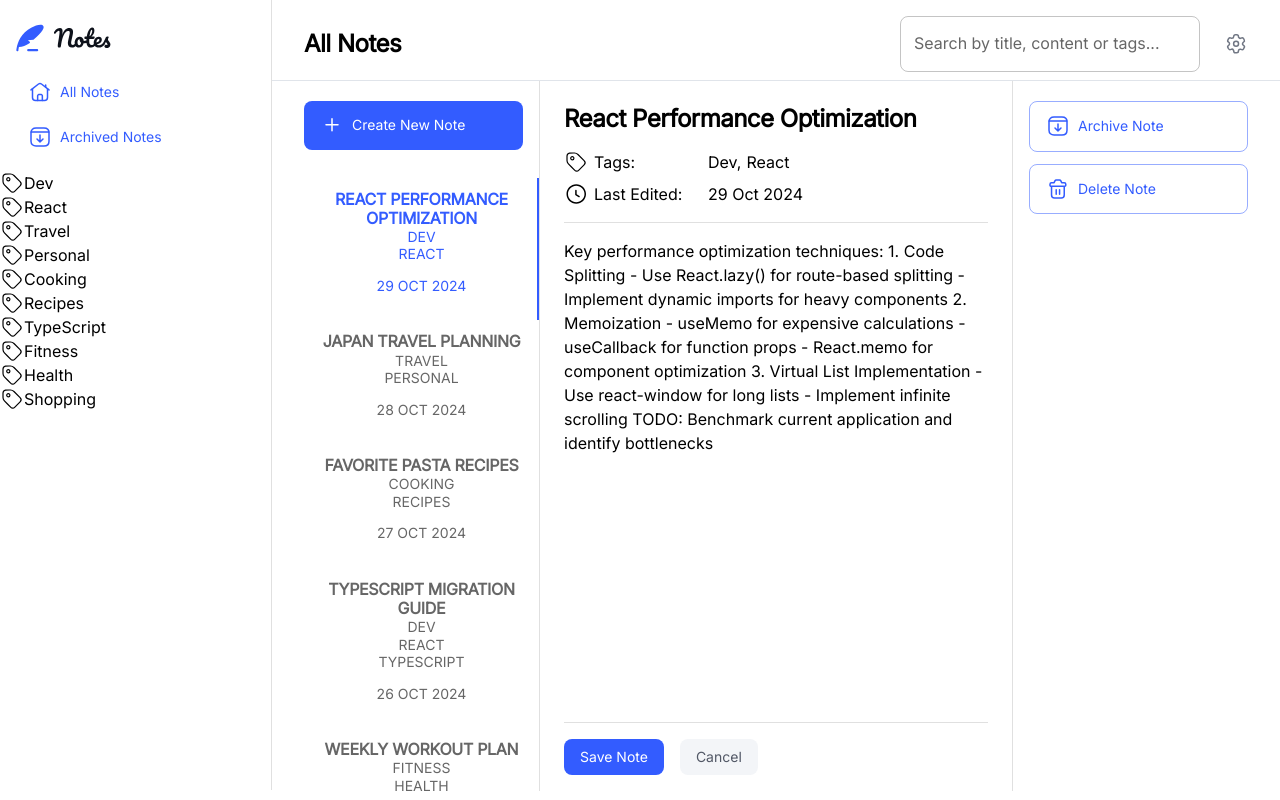
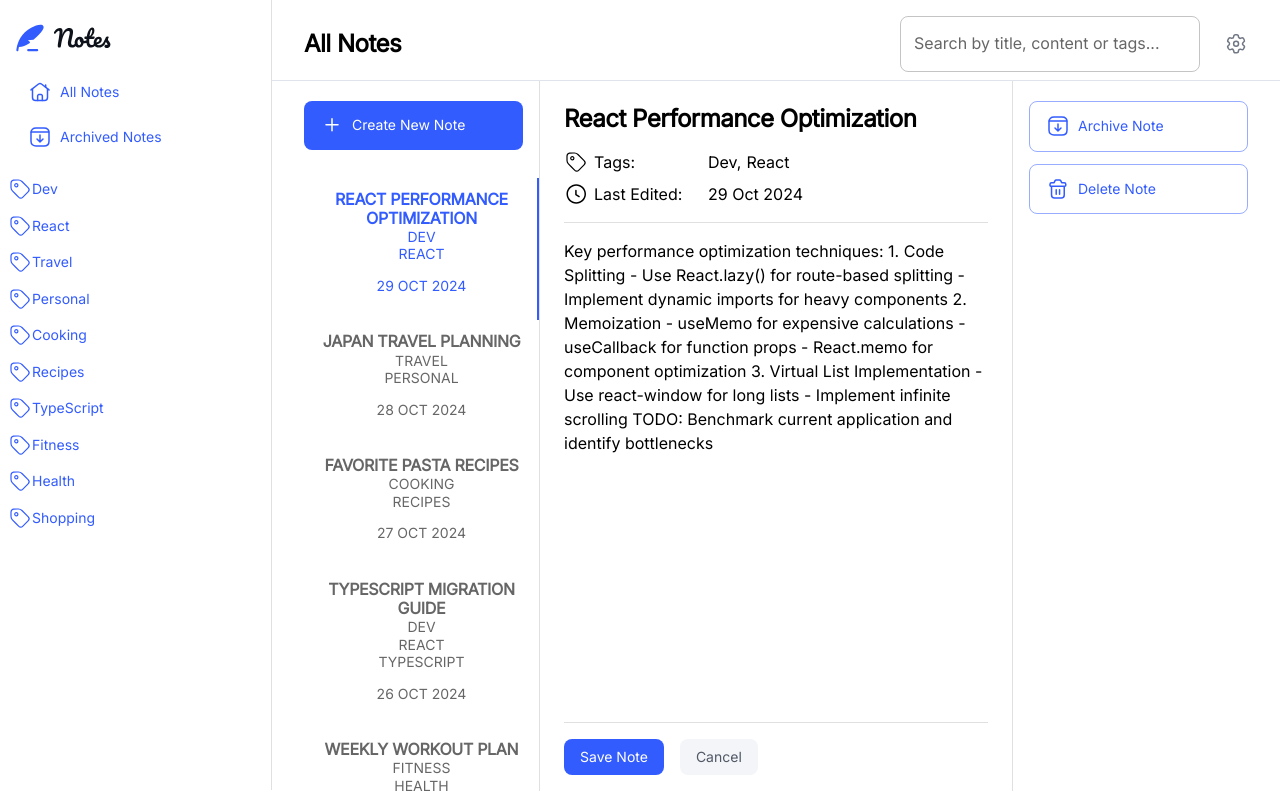
Before and after one commit to Anastasiya2310/NotesTaking, a React (Create React App) app: page / in a window 1280 px wide. Built offline with nearby package versions, Linux system fonts and the light colour scheme.

Commit message:
add filtering notes by tag

```diff
--- a/src/App.tsx
+++ b/src/App.tsx
@@ -22,20 +22,21 @@ import Header from "./components/Header/Header";
 import { IconPlus }  from "./assets/icons";
 
 function App() {
-  let tagsArray = data.notes.flatMap((obj) => obj.tags);
+  const notes = data.notes;
+  const [activeTag, setActiveTag] = useState("");
+  let tagsArray = notes.flatMap((obj) => obj.tags);
   let tagsUnique = [...new Set(tagsArray)];
   const appliedTheme = useTheme();
   const isLargeScreen = useMediaQuery(appliedTheme.breakpoints.up('lg'));
-  const [selectedNoteId, setSelectedNoteId] = useState(data.notes.length > 0 ? "0" : "");
+  const [selectedNoteId, setSelectedNoteId] = useState(notes.length > 0 ? "0" : "");
   const [showArchived, setShowArchived] = useState(false);
-  const filteredIsArchived = data.notes.filter(note => showArchived ? note.isArchived : note);
+  const filteredIsArchived = notes.filter(note => !showArchived ? (activeTag === "" || note.tags?.includes(activeTag)) : note.isArchived);
+  const [title, setTitle] = useState("All Notes");
+
   const headerTitle:ITitle = {
     all: "All Notes",
     archived: "Archived Notes",
-    searched: "",
   }
-  const [title, setTitle] = useState("All Notes");
-
   return (
     <ThemeProvider theme={theme}>
       <Typography variant="body1" component="div">
@@ -51,6 +52,7 @@ function App() {
             setShowArchived={setShowArchived}
             setTitle={setTitle}
             headerTitle={headerTitle}
+            setActiveTag={setActiveTag}
           />
           </Box>
           <Grid2 container sx={{ flexDirection: "column", width: {
@@ -61,10 +63,10 @@ function App() {
           }, alignItems: "flex-start"}}>
             <Header title={title} />
             <TabContext value={selectedNoteId}>
-              <Grid2 container sx={{ alignItems: "flex-start", pl: 4, pr: 4 }}>
+              <Grid2 container sx={{ alignItems: "flex-start", pl: 4, pr: 4, width: "100%" }}>
                 <Grid2 size={{ lg: 3 }}>
                   <Box sx={{ display: "flex" }}>
-                    <Box sx={{ maxHeight: `calc(100vh - 90px)`, overflow: "scroll" }}>
+                    <Box sx={{ maxHeight: `calc(100vh - 90px)`, overflow: "scroll", flexDirection: "column" }}>
                       <TabList
                         onChange={(_event:React.SyntheticEvent, newValue:string) => { setSelectedNoteId(newValue) }}
                         variant="scrollable"
--- a/src/components/SidebarLeft/SidebarLeft.tsx
+++ b/src/components/SidebarLeft/SidebarLeft.tsx
@@ -1,10 +1,18 @@
 import TagsList from "../TagsList/TagsList"
 import logo from "../../assets/images/logo.svg";
 import { ISidebarLeftProps } from "../../interfaces/interfaces";
-import { Typography, Grid2, Box, Divider, Button } from "@mui/material";
+import { Grid2, Box, Divider, Button } from "@mui/material";
 import { IconTag, IconHome, IconArchive } from "../../assets/icons";
 
-function SidebarLeft({ tags, setShowArchived, setTitle, headerTitle }: ISidebarLeftProps) {
+function SidebarLeft({ tags, setShowArchived, setTitle, headerTitle, setActiveTag}: ISidebarLeftProps) {
+  const handleTagClick = (e: React.MouseEvent<HTMLButtonElement>) => {
+    const tag = e.currentTarget.innerText?.trim();
+    if(tag) {
+      setActiveTag(tag);
+      setShowArchived(false);
+      setTitle(`Notes Tagged: ${tag}`);
+    }
+  };
   return (
     <Box sx={{ display: "flex", height: `calc(100vh - 10px)`, width: "272px" }}>
       <Box sx={{ display: "flex", flexDirection: "column" }}>
@@ -17,6 +25,7 @@ function SidebarLeft({ tags, setShowArchived, setTitle, headerTitle }: ISidebarL
             onClick={() => {
               setShowArchived(false);
               setTitle(headerTitle.all);
+              setActiveTag("");
             }}
             variant="text"
             sx={{ justifyContent: "flex-start", width: "100%", px: 1.5, py: 1.25 }}
@@ -28,6 +37,7 @@ function SidebarLeft({ tags, setShowArchived, setTitle, headerTitle }: ISidebarL
             onClick={() => {
               setShowArchived(true);
               setTitle(headerTitle.archived);
+              setActiveTag("");
             }}
             variant="text"
             sx={{ justifyContent: "flex-start", width: "100%", px: 1.5, py: 1.25 }}
@@ -42,8 +52,11 @@ function SidebarLeft({ tags, setShowArchived, setTitle, headerTitle }: ISidebarL
           items={tags}
           renderItem={(tag) => (
             <Grid2 container>
-              <IconTag />
-              <Typography component="span">{tag}</Typography>
+              <Button
+                onClick={handleTagClick}>
+                <IconTag />
+                {tag.trim()}
+              </Button>
             </Grid2>
           )}
         />
--- a/src/components/TagsList/TagsList.tsx
+++ b/src/components/TagsList/TagsList.tsx
@@ -3,11 +3,11 @@ import { Box } from "@mui/material"
 
 function TagsList<T>({ items,  renderItem }:ItemsProps<T>) {
   return (
-    <Box>
+    <>
       {items.map((item, index) => (
         <Box key={index}>{renderItem(item)}</Box>
       ))}
-    </Box>
+    </>
   )
 }
 
```
Also changed, not shown: src/interfaces/interfaces.ts (+7 -1 lines).
